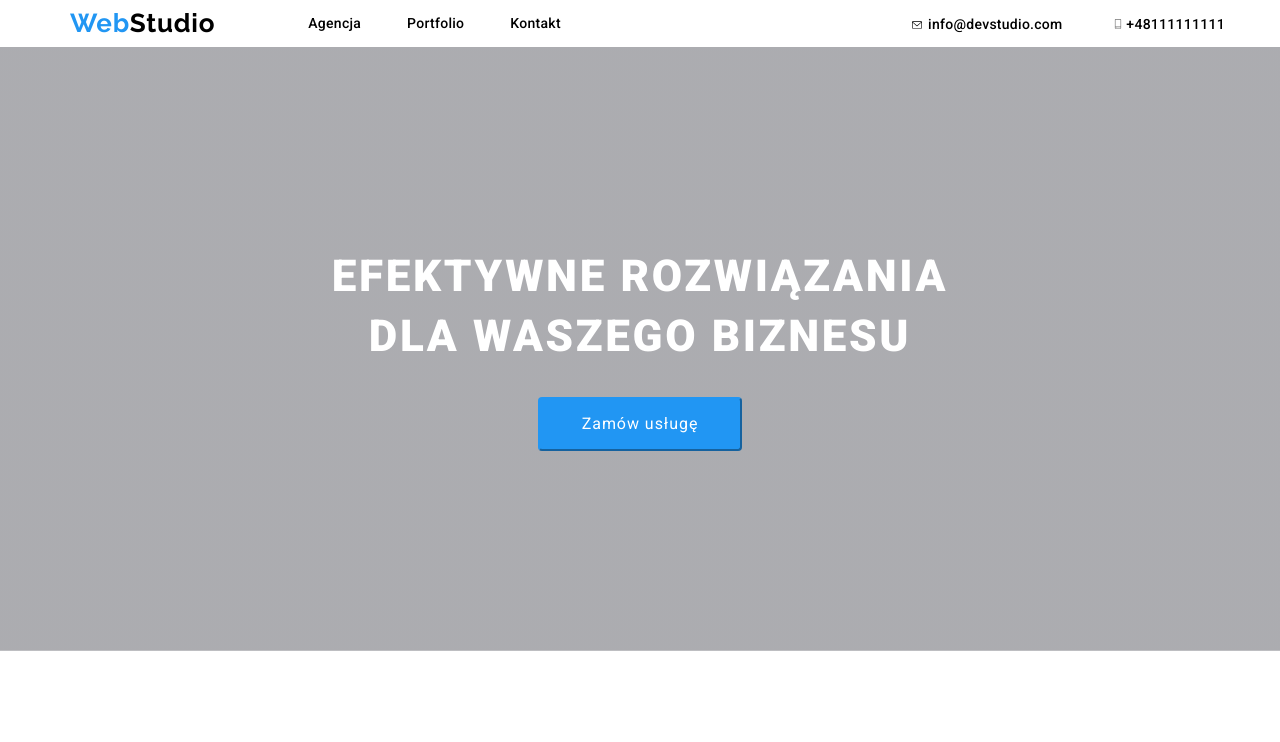
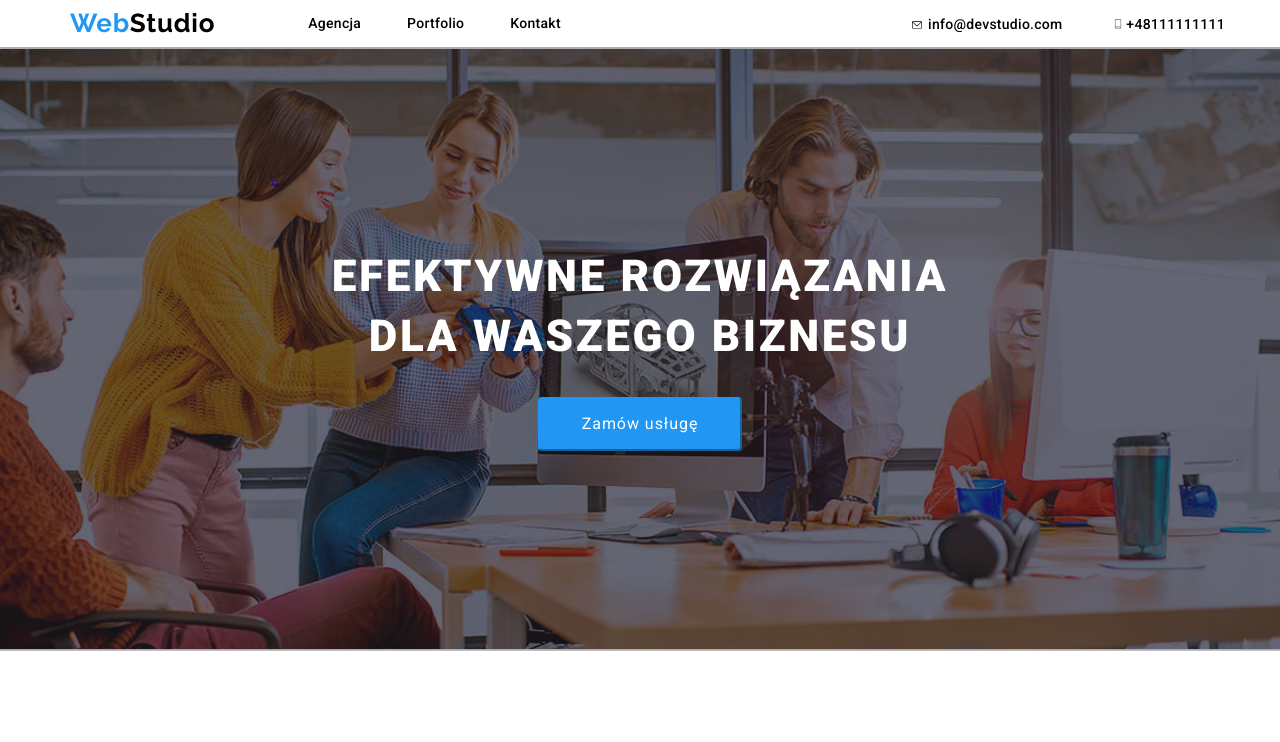
Before and after one commit to PawelMajewskiPolska/goit-markup-hw-04, a plain HTML site: page index.html in a window 1280 px wide. Shown: the top 742 px of the page. Drawn offline with nearby package versions, Linux system fonts and the light colour scheme.

Commit message:
Update style.css

```diff
--- a/css/style.css
+++ b/css/style.css
@@ -351,7 +351,7 @@ body {
 			rgba(47, 48, 58, 0.4),
 			rgba(47, 48, 58, 0.4)
 		),
-		url("./images/header.jpg");
+		url("../images/header.jpg");
 	background-position: center;
 	background-repeat: no-repeat;
 
```
